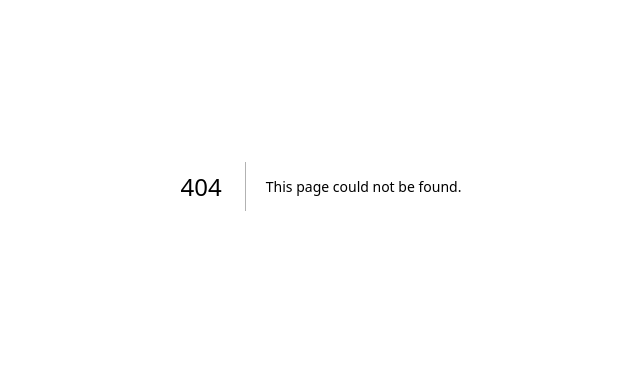
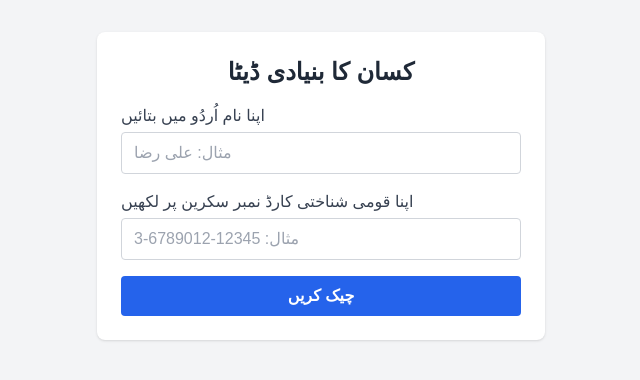
Before and after one commit to ali-aj/CodeZ, a Next.js app in the folder project/: page /farmer in a window 1280 px wide. Before the commit this address had no page. Shown: the part 214-594 px from the top of the page, without its empty margins (319-959 px from the left). Built offline with nearby package versions, Linux system fonts and the light colour scheme.

Commit message:
added few frontend interfaces

```diff
--- /dev/null
+++ b/project/app/farmer/page.js
@@ -0,0 +1,154 @@
+"use client"; // needed for client-side interactions
+
+import React, { useState } from "react";
+import { useRouter } from "next/navigation";
+
+export default function FarmerPage() {
+  const router = useRouter();
+
+  // Form fields
+  const [name, setName] = useState("");
+  const [cnic, setCnic] = useState("");
+  const [phone, setPhone] = useState("");
+
+  // Control flow: step 1 => ask name + cnic, step 2 => ask phone
+  const [step, setStep] = useState(1);
+
+  // Check if farmer already exists
+  async function handleCheckFarmer(e) {
+    e.preventDefault();
+
+    if (!name || !cnic) {
+      alert("براہ کرم نام اور شناختی کارڈ نمبر درج کریں۔");
+      return;
+    }
+
+    try {
+      // Example GET request to check if farmer is registered
+      // Adjust your actual API endpoint as needed.
+      // e.g., /api/farmers/check?cnic=...
+      const response = await fetch(`/api/farmers/check?cnic=${cnic}`);
+      const data = await response.json();
+
+      if (data.success) {
+        // If farmer is found, navigate to next page
+        // e.g., /farmer/dashboard
+        router.push("/farmer/dashboard");
+      } else {
+        // If not found, go to step 2 to ask for phone
+        setStep(2);
+      }
+    } catch (error) {
+      console.error("Error checking farmer:", error);
+      alert("کوئی مسئلہ ہوا، دوبارہ کوشش کریں۔");
+    }
+  }
+
+  // Register new farmer if not found
+  async function handleRegisterFarmer(e) {
+    e.preventDefault();
+
+    if (!phone) {
+      alert("براہ کرم فون نمبر درج کریں۔");
+      return;
+    }
+
+    try {
+      // POST request to create new farmer
+      const response = await fetch("/api/farmers", {
+        method: "POST",
+        headers: {
+          "Content-Type": "application/json",
+        },
+        body: JSON.stringify({ name, cnic, phone }),
+      });
+
+      const data = await response.json();
+
+      if (data.success) {
+        // Registration successful, go to next page
+        router.push("/farmer/dashboard");
+      } else {
+        alert("رجسٹریشن ناکام رہی۔ دوبارہ کوشش کریں۔");
+      }
+    } catch (error) {
+      console.error("Error registering farmer:", error);
+      alert("کوئی مسئلہ ہوا، دوبارہ کوشش کریں۔");
+    }
+  }
+
+  return (
+    <div className="flex min-h-screen flex-col items-center justify-center bg-gray-100 p-4">
+      <div className="w-full max-w-md rounded-lg bg-white p-6 shadow">
+        {step === 1 && (
+          <form onSubmit={handleCheckFarmer} className="space-y-4">
+            <h2 className="text-center text-2xl font-bold text-gray-800 mb-4">
+              کسان کا بنیادی ڈیٹا
+            </h2>
+
+            <div>
+              <label className="mb-1 block font-medium text-gray-700">
+                اپنا نام اُردُو میں بتائیں
+              </label>
+              <input
+                type="text"
+                placeholder="مثال: علی رضا"
+                value={name}
+                onChange={(e) => setName(e.target.value)}
+                className="w-full rounded border border-gray-300 px-3 py-2 focus:outline-none focus:ring-1 focus:ring-blue-500"
+              />
+            </div>
+
+            <div>
+              <label className="mb-1 block font-medium text-gray-700">
+                اپنا قومی شناختی کارڈ نمبر سکرین پر لکھیں
+              </label>
+              <input
+                type="text"
+                placeholder="مثال: 12345-6789012-3"
+                value={cnic}
+                onChange={(e) => setCnic(e.target.value)}
+                className="w-full rounded border border-gray-300 px-3 py-2 focus:outline-none focus:ring-1 focus:ring-blue-500"
+              />
+            </div>
+
+            <button
+              type="submit"
+              className="w-full rounded bg-blue-600 px-4 py-2 font-semibold text-white hover:bg-blue-700 focus:outline-none focus:ring-2 focus:ring-blue-300"
+            >
+              چیک کریں
+            </button>
+          </form>
+        )}
+
+        {step === 2 && (
+          <form onSubmit={handleRegisterFarmer} className="space-y-4">
+            <h2 className="text-center text-2xl font-bold text-gray-800 mb-4">
+              نیا کسان رجسٹر کریں
+            </h2>
+
+            <div>
+              <label className="mb-1 block font-medium text-gray-700">
+                فون نمبر درج کریں
+              </label>
+              <input
+                type="text"
+                placeholder="مثال: 0300-1234567"
+                value={phone}
+                onChange={(e) => setPhone(e.target.value)}
+                className="w-full rounded border border-gray-300 px-3 py-2 focus:outline-none focus:ring-1 focus:ring-blue-500"
+              />
+            </div>
+
+            <button
+              type="submit"
+              className="w-full rounded bg-green-600 px-4 py-2 font-semibold text-white hover:bg-green-700 focus:outline-none focus:ring-2 focus:ring-green-300"
+            >
+              رجسٹر کریں
+            </button>
+          </form>
+        )}
+      </div>
+    </div>
+  );
+}
--- a/project/app/page.js
+++ b/project/app/page.js
@@ -1,8 +1,31 @@
+"use client";
+import { useRouter } from "next/navigation";
 
 export default function Home() {
+  const router = useRouter();
   return (
-    <div >
+    <main className="flex h-screen flex-col items-center justify-center gap-8 p-4 bg-gray-100">
+      <h1 className="text-2xl font-bold text-center">
+        کیا آپ کسان ہیں یا خریدار؟
+      </h1>
 
-    </div>
+      <div className="flex flex-row items-center gap-6">
+        {/* Red Button: Farmer / کسان */}
+        <button
+          onClick={() => router.push("/farmer")}
+          className="px-8 py-4 text-xl font-semibold text-white bg-red-600 rounded-md hover:bg-red-700 focus:outline-none focus:ring-2 focus:ring-red-300"
+        >
+          کسان
+        </button>
+
+        {/* Green Button: Buyer / خریدار */}
+        <button
+          onClick={() => router.push("/buyer")}
+          className="px-8 py-4 text-xl font-semibold text-white bg-green-600 rounded-md hover:bg-green-700 focus:outline-none focus:ring-2 focus:ring-green-300"
+        >
+          خریدار
+        </button>
+      </div>
+    </main>
   );
 }
```
Also changed, not shown: project/app/buyer/index.js (added).
